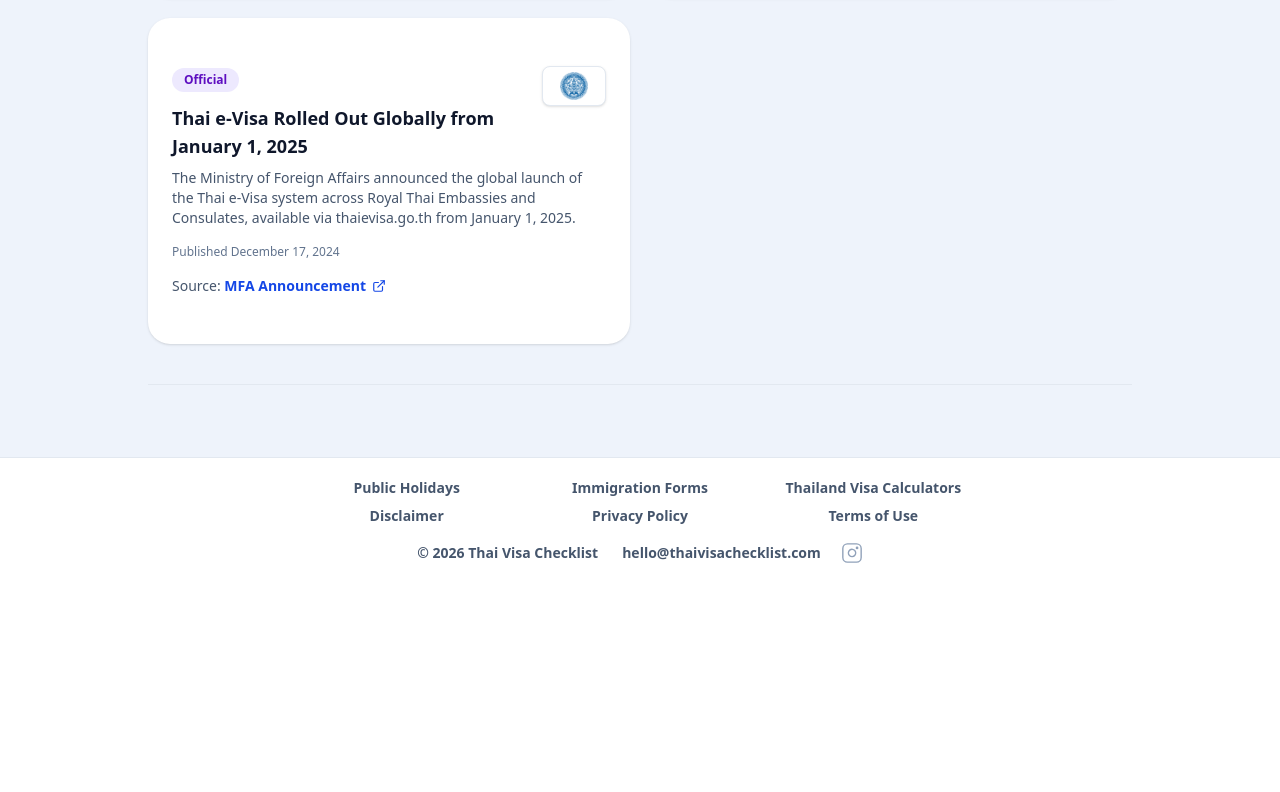
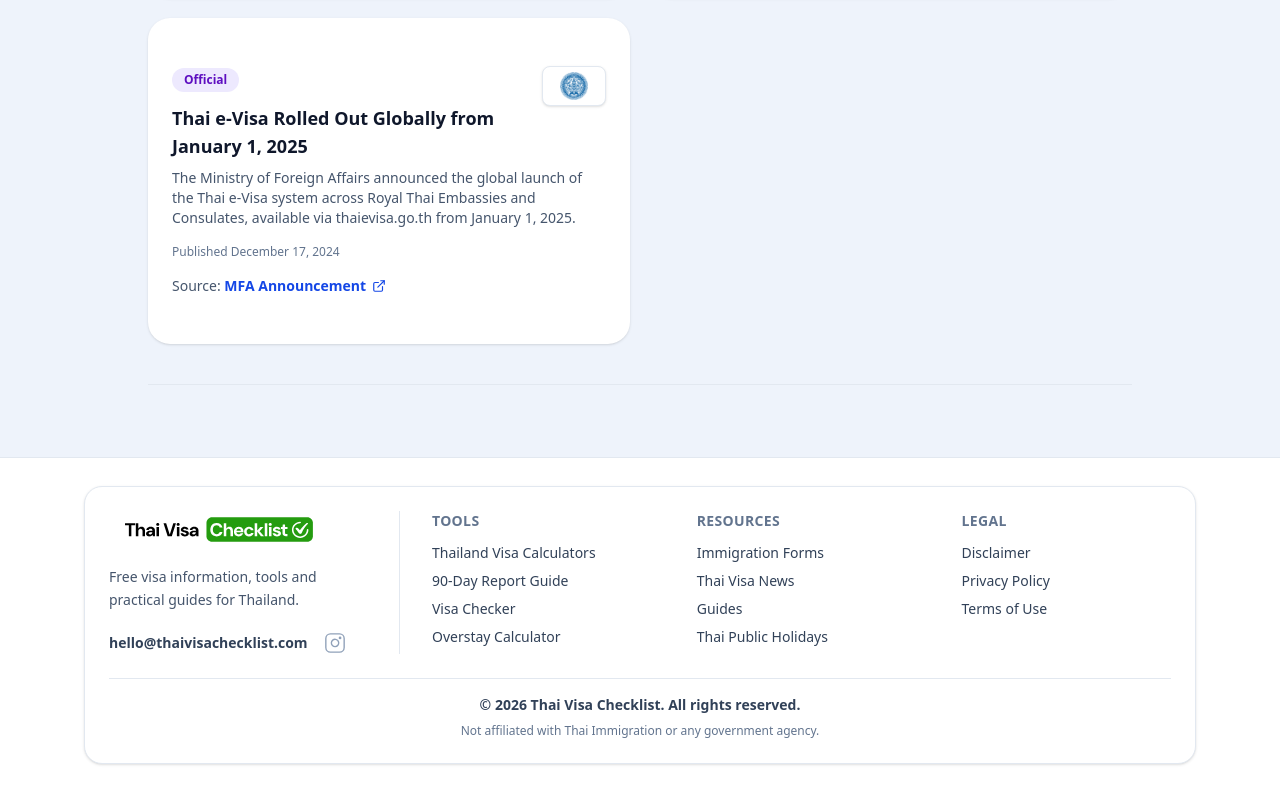
Before and after one commit to richardwskinner/thai-visa-checklist, a Next.js app: page /visa-news in a window 1280 px wide. Shown: the part 1792-2584 px from the top of the page. Before the commit the page ends 2376 px from the top, so only its background shows below. Built offline with nearby package versions, Linux system fonts and the light colour scheme.

Commit message:
footer changed

```diff
--- a/app/layout.tsx
+++ b/app/layout.tsx
@@ -1,5 +1,6 @@
 import type { Metadata } from "next";
 import Link from "next/link";
+import Image from "next/image";
 import "./globals.css";
 import Script from "next/script";
 import SiteHeader from "@/components/site-header";
@@ -17,54 +18,26 @@
   return (
     <footer className="bg-[#eef3fb] pt-4">
       <div className="border-t border-slate-200 bg-white">
-        <div className="mx-auto w-full max-w-5xl px-4 py-5 sm:px-5">
-          <div className="flex flex-col gap-4">
-            <div className="grid w-full max-w-[680px] grid-cols-2 gap-x-4 gap-y-2 self-center text-center sm:gap-x-5 md:grid-cols-3">
-              <Link
-                href="/thailand-public-holidays-2026"
-                className="whitespace-nowrap text-sm font-semibold text-slate-600 hover:text-slate-900"
-              >
-                Public Holidays
+        <div className="mx-auto w-full max-w-6xl px-4 py-6 sm:px-5 sm:py-7">
+          <div className="rounded-2xl border border-slate-200 bg-white p-5 shadow-sm sm:p-6">
+            <div className="grid gap-8 md:grid-cols-[1.25fr_1fr_1fr_0.9fr]">
+              <div className="md:pr-6 md:border-r md:border-slate-200">
+                <Link href="/" className="inline-flex">
+                  <Image
+                    src="/logo-full.svg"
+                    alt="Thai Visa Checklist"
+                    width={260}
+                    height={36}
+                    className="h-auto w-[220px]"
+                  />
                 </Link>
-              <Link
-                href="/forms"
-                className="whitespace-nowrap text-sm font-semibold text-slate-600 hover:text-slate-900"
-              >
-                Immigration Forms
-              </Link>
-              <Link
-                href="/tools"
-                className="whitespace-nowrap text-sm font-semibold text-slate-600 hover:text-slate-900"
-              >
-                Thailand Visa Calculators
-              </Link>
-              <Link
-                href="/disclaimer"
-                className="whitespace-nowrap text-sm font-semibold text-slate-600 hover:text-slate-900"
-              >
-                Disclaimer
-              </Link>
-              <Link
-                href="/privacy-policy"
-                className="whitespace-nowrap text-sm font-semibold text-slate-600 hover:text-slate-900"
-              >
-                Privacy Policy
-              </Link>
-              <Link
-                href="/terms-of-use"
-                className="whitespace-nowrap text-sm font-semibold text-slate-600 hover:text-slate-900"
-              >
-                Terms of Use
-              </Link>
-            </div>
-            <div className="flex flex-wrap items-center justify-center gap-x-6 gap-y-2 text-center">
-              <p className="text-sm font-semibold text-slate-600">
-                © {new Date().getFullYear()} Thai Visa Checklist
+                <p className="mt-3 max-w-xs text-sm leading-relaxed text-slate-600">
+                  Free visa information, tools and practical guides for Thailand.
                 </p>
-              <div className="flex items-center gap-5">
+                <div className="mt-5 flex flex-wrap items-center gap-4">
                   <a
                     href="mailto:hello@thaivisachecklist.com"
-                  className="text-sm font-semibold text-slate-600 hover:text-slate-900"
+                    className="text-sm font-semibold text-slate-700 hover:text-slate-900"
                   >
                     hello@thaivisachecklist.com
                   </a>
@@ -92,6 +65,85 @@
                     </svg>
                   </a>
                 </div>
+              </div>
+
+              <div>
+                <h3 className="text-sm font-bold uppercase tracking-wide text-slate-500">Tools</h3>
+                <div className="mt-3 space-y-2">
+                  <Link href="/tools" className="block text-sm font-medium text-slate-700 hover:text-slate-900">
+                    Thailand Visa Calculators
+                  </Link>
+                  <Link
+                    href="/guides/90-day-reporting"
+                    className="block text-sm font-medium text-slate-700 hover:text-slate-900"
+                  >
+                    90-Day Report Guide
+                  </Link>
+                  <Link
+                    href="/guides/do-i-need-a-visa-thailand"
+                    className="block text-sm font-medium text-slate-700 hover:text-slate-900"
+                  >
+                    Visa Checker
+                  </Link>
+                  <Link
+                    href="/guides/overstay-thailand"
+                    className="block text-sm font-medium text-slate-700 hover:text-slate-900"
+                  >
+                    Overstay Calculator
+                  </Link>
+                </div>
+              </div>
+
+              <div>
+                <h3 className="text-sm font-bold uppercase tracking-wide text-slate-500">Resources</h3>
+                <div className="mt-3 space-y-2">
+                  <Link href="/forms" className="block text-sm font-medium text-slate-700 hover:text-slate-900">
+                    Immigration Forms
+                  </Link>
+                  <Link href="/visa-news" className="block text-sm font-medium text-slate-700 hover:text-slate-900">
+                    Thai Visa News
+                  </Link>
+                  <Link href="/guides" className="block text-sm font-medium text-slate-700 hover:text-slate-900">
+                    Guides
+                  </Link>
+                  <Link
+                    href="/thailand-public-holidays-2026"
+                    className="block text-sm font-medium text-slate-700 hover:text-slate-900"
+                  >
+                    Thai Public Holidays
+                  </Link>
+                </div>
+              </div>
+
+              <div>
+                <h3 className="text-sm font-bold uppercase tracking-wide text-slate-500">Legal</h3>
+                <div className="mt-3 space-y-2">
+                  <Link href="/disclaimer" className="block text-sm font-medium text-slate-700 hover:text-slate-900">
+                    Disclaimer
+                  </Link>
+                  <Link
+                    href="/privacy-policy"
+                    className="block text-sm font-medium text-slate-700 hover:text-slate-900"
+                  >
+                    Privacy Policy
+                  </Link>
+                  <Link
+                    href="/terms-of-use"
+                    className="block text-sm font-medium text-slate-700 hover:text-slate-900"
+                  >
+                    Terms of Use
+                  </Link>
+                </div>
+              </div>
+            </div>
+
+            <div className="mt-6 border-t border-slate-200 pt-4 text-center">
+              <p className="text-sm font-semibold text-slate-700">
+                © {new Date().getFullYear()} Thai Visa Checklist. All rights reserved.
+              </p>
+              <p className="mt-2 text-xs text-slate-500">
+                Not affiliated with Thai Immigration or any government agency.
+              </p>
             </div>
           </div>
         </div>
--- a/app/visa-news/page.tsx
+++ b/app/visa-news/page.tsx
@@ -149,7 +149,7 @@
         <div className="text-center">
           <h1 className="text-4xl font-extrabold tracking-tight text-slate-900">Thailand Visa News</h1>
           <p className="mt-3 text-lg text-slate-600">
-            Updates focused on visa policies, forms, and deadlines from official sources.
+            Updates focused on Thai visa news, policies, fees, and life in Thailand.
           </p>
         </div>
 
```
Lines whose indentation alone changed are shown as unchanged.
